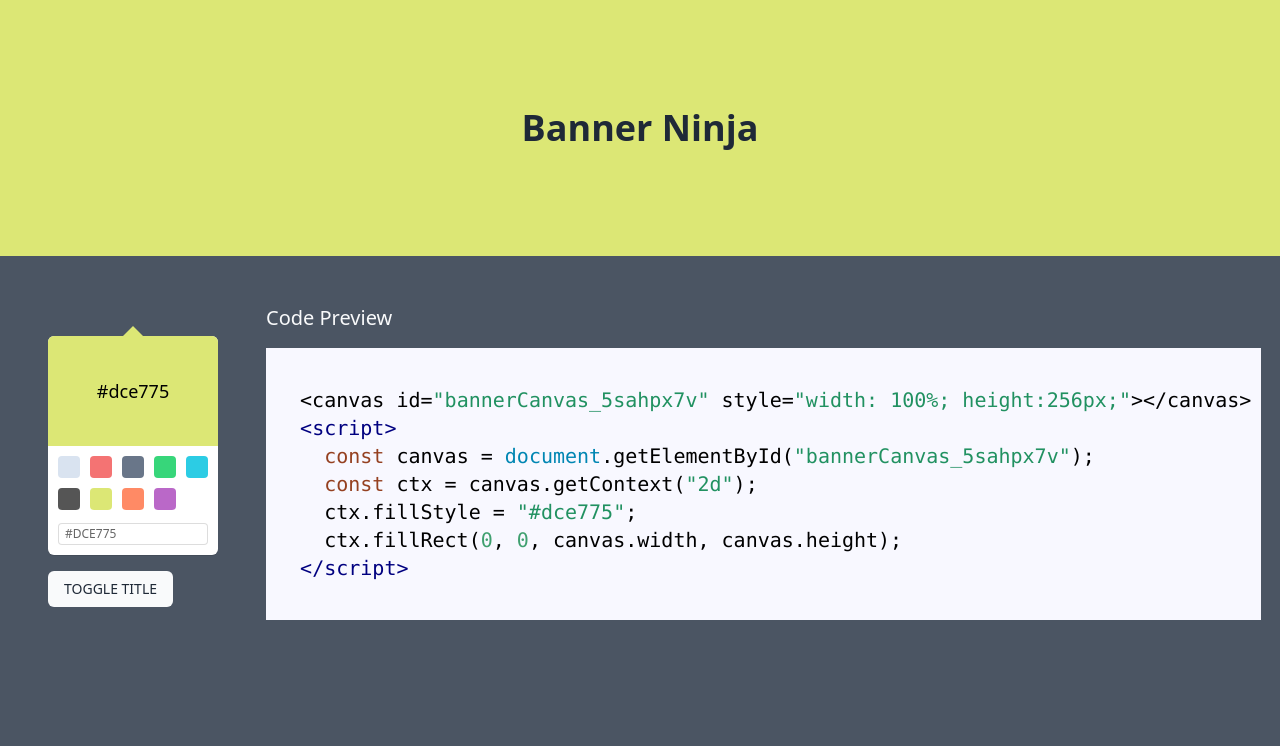
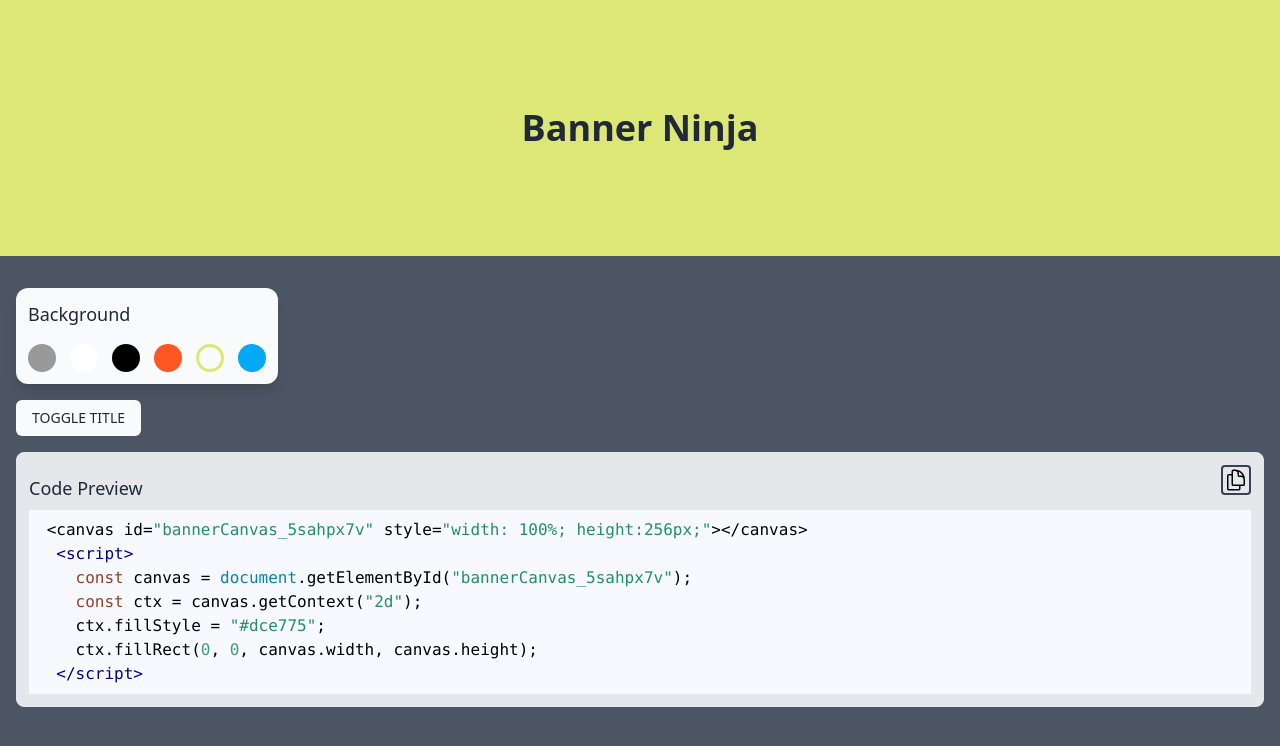
Before and after one commit to stujmar/banner-ninja, a React (Vite) app: page / in a window 1280 px wide. Shown: the top 746 px of the page. Built offline with nearby package versions, Linux system fonts and the light colour scheme.

Commit message:
[sm] added copy code to clipboard feature

```diff
--- a/src/App.tsx
+++ b/src/App.tsx
@@ -36,15 +36,15 @@ function App() {
     setColor(color);
   }
 
-
   return (
     <div>
         <BannerPreview titleSettings={titleSettings} />
-        <div className="flex flex-col md:flex-row p-4 sm:p-12 bg-gray-600  h-screen items-center md:items-start gap-12">
-          <div className="mt-8">
+        <div className="flex flex-col p-4 bg-gray-600 container mx-auto h-screen justify-start items-center md:items-start">
+          <div className="mt-4">
             <ColorPicker onChange={handleColorChange} />
             <button type="button" onClick={toggleTitle} className="mt-4 font-medium text-sm bg-gray-50 text-gray-800 px-4 py-2 rounded-md uppercase">Toggle Title</button>
           </div>
+          <div className="p-2"></div>
           <CodePreview idHash={idHash} color={color} />
         </div>
     </div>
--- a/src/components/CodePreview.tsx
+++ b/src/components/CodePreview.tsx
@@ -8,24 +8,40 @@ type CodePreviewProps = {
 }
 
 const CodePreview = ({color, idHash}: CodePreviewProps) => {
-
-  const codeString = `
-  <canvas id="bannerCanvas_${idHash}" style="width: 100%; height:256px;"></canvas>
-  <script>
+  const prefix = ` <canvas id="bannerCanvas_${idHash}" style="width: 100%; height:256px;"></canvas>
+  <script>`
+  const javaScriptBody = `
     const canvas = document.getElementById("bannerCanvas_${idHash}");
     const ctx = canvas.getContext("2d");
     ctx.fillStyle = "${color}";
     ctx.fillRect(0, 0, canvas.width, canvas.height);
-  </script>
-  `;
+`
+  const suffix = `  </script>`
+  const codeString = `${prefix}${javaScriptBody}${suffix}`;
+
+  const copyToClipboard = () => {
+    const el = document.createElement('textarea');
+    el.value = codeString;
+    document.body.appendChild(el);
+    el.select();
+    document.execCommand('copy');
+    document.body.removeChild(el);
+  }
 
   return (
-    <div className="w-full">
-      <h1 className="text-gray-50 font-medium text-xl">Code Preview</h1>
-      <div className="mt-4 text-base md:text-xl">
-      <SyntaxHighlighter language="javascript" style={docco}>
-      {codeString}
-      </SyntaxHighlighter>
+    <div className="w-full rounded-lg p-3 overflow-hidden border bg-gray-200">
+        <div className="flex justify-between items-baseline w-full">
+          <div className="text-gray-800 font-medium text-lg">Code Preview</div>
+          <button onClick={()=>copyToClipboard()} className="border-2 border-gray-700 rounded p-px hover:bg-gray-300">
+            <svg  className="w-6 h-6" xmlns="http://www.w3.org/2000/svg" fill="none" viewBox="0 0 24 24" strokeWidth={1.5} stroke="currentColor">
+              <path strokeLinecap="round" strokeLinejoin="round" d="M15.75 17.25v3.375c0 .621-.504 1.125-1.125 1.125h-9.75a1.125 1.125 0 01-1.125-1.125V7.875c0-.621.504-1.125 1.125-1.125H6.75a9.06 9.06 0 011.5.124m7.5 10.376h3.375c.621 0 1.125-.504 1.125-1.125V11.25c0-4.46-3.243-8.161-7.5-8.876a9.06 9.06 0 00-1.5-.124H9.375c-.621 0-1.125.504-1.125 1.125v3.5m7.5 10.375H9.375a1.125 1.125 0 01-1.125-1.125v-9.25m12 6.625v-1.875a3.375 3.375 0 00-3.375-3.375h-1.5a1.125 1.125 0 01-1.125-1.125v-1.5a3.375 3.375 0 00-3.375-3.375H9.75" />
+            </svg>
+          </button>
+        </div>
+      <div className="mt-2 text-base">
+        <SyntaxHighlighter language="javascript" style={docco}>
+        {codeString}
+        </SyntaxHighlighter>
       </div>
     </div>
   );
--- a/src/components/ColorPicker.tsx
+++ b/src/components/ColorPicker.tsx
@@ -1,5 +1,5 @@
 import React, { useState } from 'react';
-import { BlockPicker } from 'react-color';
+import { CirclePicker } from 'react-color';
 
 type ColorPickerProps = {
   onChange: (color: string) => void;
@@ -16,10 +16,15 @@ const ColorPicker = ({onChange}: ColorPickerProps) => {
 
 
   return (
-    <BlockPicker
-      color={ activeColor}
-      onChangeComplete={(color: { hex: string; }) => handleColorChange(color.hex)}
-    />
+    <div className="bg-gray-50 p-3 rounded-xl shadow-lg">
+      <div className="text-gray-800 font-medium text-lg font-medium">Background</div>
+      <div className="w-full p-2"></div>
+      <CirclePicker
+        color={ activeColor}
+        colors={["#999999", "#FFFFFF", "#000000", "#ff5722", "#DCE775", "#03a9f4"]}
+        onChangeComplete={(color: { hex: string; }) => handleColorChange(color.hex)}
+        />
+    </div>
   );
 }
 
--- a/src/input.css
+++ b/src/input.css
@@ -1,3 +1,7 @@
 @tailwind base;
 @tailwind components;
 @tailwind utilities;
+
+body {
+  background-color: rgb(75 85 99);
+}
--- a/src/output.css
+++ b/src/output.css
@@ -513,6 +513,40 @@ video {
   --tw-backdrop-sepia:  ;
 }
 
+.container {
+  width: 100%;
+}
+
+@media (min-width: 640px) {
+  .container {
+    max-width: 640px;
+  }
+}
+
+@media (min-width: 768px) {
+  .container {
+    max-width: 768px;
+  }
+}
+
+@media (min-width: 1024px) {
+  .container {
+    max-width: 1024px;
+  }
+}
+
+@media (min-width: 1280px) {
+  .container {
+    max-width: 1280px;
+  }
+}
+
+@media (min-width: 1536px) {
+  .container {
+    max-width: 1536px;
+  }
+}
+
 .absolute {
   position: absolute;
 }
@@ -532,6 +566,11 @@ video {
   z-index: -10;
 }
 
+.mx-auto {
+  margin-left: auto;
+  margin-right: auto;
+}
+
 .mt-8 {
   margin-top: 2rem;
 }
@@ -540,8 +579,16 @@ video {
   margin-top: 1rem;
 }
 
+.mt-2 {
+  margin-top: 0.5rem;
+}
+
 .flex {
   display: flex;
+}
+
+.h-screen {
+  height: 100vh;
 }
 
 .h-64 {
@@ -552,62 +599,85 @@ video {
   height: 100%;
 }
 
-.h-screen {
-  height: 100vh;
+.h-6 {
+  height: 1.5rem;
 }
 
 .w-full {
   width: 100%;
 }
 
+.w-6 {
+  width: 1.5rem;
+}
+
 .w-12 {
   width: 3rem;
-}
-
-.w-36 {
-  width: 9rem;
 }
 
 .flex-col {
   flex-direction: column;
 }
 
-.items-start {
-  align-items: flex-start;
+.items-center {
+  align-items: center;
 }
 
-.items-center {
-  align-items: center;
+.items-baseline {
+  align-items: baseline;
+}
+
+.justify-start {
+  justify-content: flex-start;
+}
+
+.justify-end {
+  justify-content: flex-end;
 }
 
 .justify-center {
   justify-content: center;
 }
 
+.justify-between {
+  justify-content: space-between;
+}
+
 .gap-12 {
   gap: 3rem;
+}
+
+.overflow-hidden {
+  overflow: hidden;
+}
+
+.rounded-md {
+  border-radius: 0.375rem;
 }
 
 .rounded {
   border-radius: 0.25rem;
 }
 
-.rounded-md {
-  border-radius: 0.375rem;
+.rounded-lg {
+  border-radius: 0.5rem;
 }
 
-.bg-transparent {
-  background-color: transparent;
+.rounded-xl {
+  border-radius: 0.75rem;
 }
 
-.bg-purple-500 {
-  --tw-bg-opacity: 1;
-  background-color: rgb(168 85 247 / var(--tw-bg-opacity));
+.border {
+  border-width: 1px;
 }
 
-.bg-gray-800 {
-  --tw-bg-opacity: 1;
-  background-color: rgb(31 41 55 / var(--tw-bg-opacity));
+.border-2 {
+  border-width: 2px;
+}
+
+.border-gray-700 {
+  --tw-border-opacity: 1;
+  border-color: rgb(55 65 81 / var(--tw-border-opacity));
 }
 
 .bg-gray-600 {
@@ -620,12 +690,44 @@ video {
   background-color: rgb(249 250 251 / var(--tw-bg-opacity));
 }
 
-.p-12 {
-  padding: 3rem;
+.bg-transparent {
+  background-color: transparent;
+}
+
+.bg-purple-500 {
+  --tw-bg-opacity: 1;
+  background-color: rgb(168 85 247 / var(--tw-bg-opacity));
+}
+
+.bg-gray-200 {
+  --tw-bg-opacity: 1;
+  background-color: rgb(229 231 235 / var(--tw-bg-opacity));
 }
 
 .p-4 {
   padding: 1rem;
+}
+
+.p-3 {
+  padding: 0.75rem;
+}
+
+.p-px {
+  padding: 1px;
+}
+
+.p-2 {
+  padding: 0.5rem;
+}
+
+.px-4 {
+  padding-left: 1rem;
+  padding-right: 1rem;
+}
+
+.py-2 {
+  padding-top: 0.5rem;
+  padding-bottom: 0.5rem;
 }
 
 .py-px {
@@ -638,14 +740,9 @@ video {
   padding-right: 0.5rem;
 }
 
-.px-4 {
-  padding-left: 1rem;
-  padding-right: 1rem;
-}
-
-.py-2 {
-  padding-top: 0.5rem;
-  padding-bottom: 0.5rem;
+.text-sm {
+  font-size: 0.875rem;
+  line-height: 1.25rem;
 }
 
 .text-4xl {
@@ -653,8 +750,8 @@ video {
   line-height: 2.5rem;
 }
 
-.text-xl {
-  font-size: 1.25rem;
+.text-lg {
+  font-size: 1.125rem;
   line-height: 1.75rem;
 }
 
@@ -668,17 +765,12 @@ video {
   line-height: 1;
 }
 
-.text-sm {
-  font-size: 0.875rem;
-  line-height: 1.25rem;
+.font-medium {
+  font-weight: 500;
 }
 
 .font-bold {
   font-weight: 700;
-}
-
-.font-medium {
-  font-weight: 500;
 }
 
 .uppercase {
@@ -695,9 +787,14 @@ video {
   color: rgb(255 255 255 / var(--tw-text-opacity));
 }
 
-.text-gray-50 {
-  --tw-text-opacity: 1;
-  color: rgb(249 250 251 / var(--tw-text-opacity));
+.shadow-lg {
+  --tw-shadow: 0 10px 15px -3px rgb(0 0 0 / 0.1), 0 4px 6px -4px rgb(0 0 0 / 0.1);
+  --tw-shadow-colored: 0 10px 15px -3px var(--tw-shadow-color), 0 4px 6px -4px var(--tw-shadow-color);
+  box-shadow: var(--tw-ring-offset-shadow, 0 0 #0000), var(--tw-ring-shadow, 0 0 #0000), var(--tw-shadow);
+}
+
+body {
+  background-color: rgb(75 85 99);
 }
 
 .hover\:bg-purple-700:hover {
@@ -705,32 +802,18 @@ video {
   background-color: rgb(126 34 206 / var(--tw-bg-opacity));
 }
 
+.hover\:bg-gray-300:hover {
+  --tw-bg-opacity: 1;
+  background-color: rgb(209 213 219 / var(--tw-bg-opacity));
+}
+
 .focus\:outline-none:focus {
   outline: 2px solid transparent;
   outline-offset: 2px;
 }
 
-@media (min-width: 640px) {
-  .sm\:flex-row {
-    flex-direction: row;
-  }
-
-  .sm\:p-12 {
-    padding: 3rem;
-  }
-}
-
 @media (min-width: 768px) {
-  .md\:flex-row {
-    flex-direction: row;
-  }
-
   .md\:items-start {
     align-items: flex-start;
   }
-
-  .md\:text-xl {
-    font-size: 1.25rem;
-    line-height: 1.75rem;
-  }
 }
```
